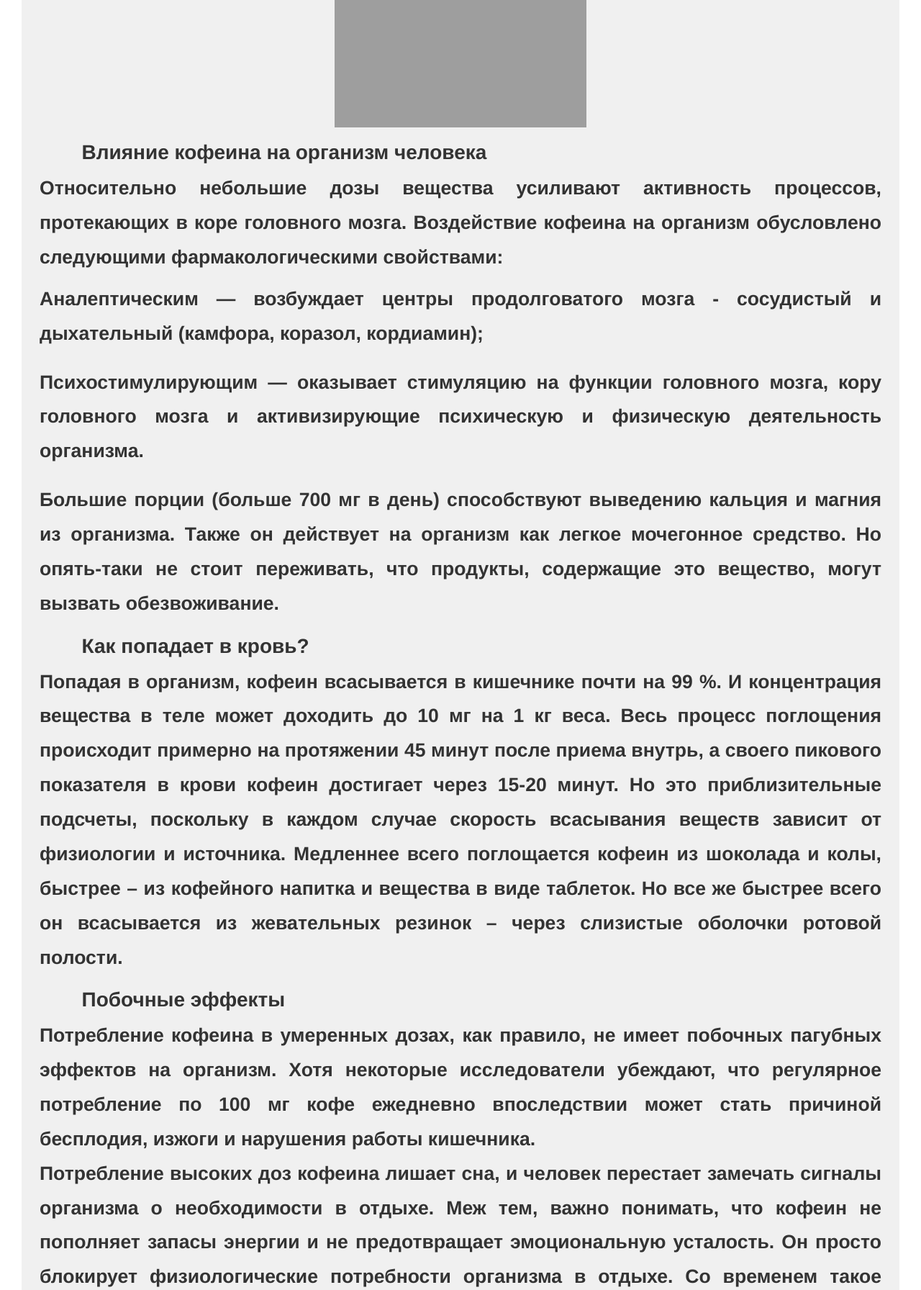
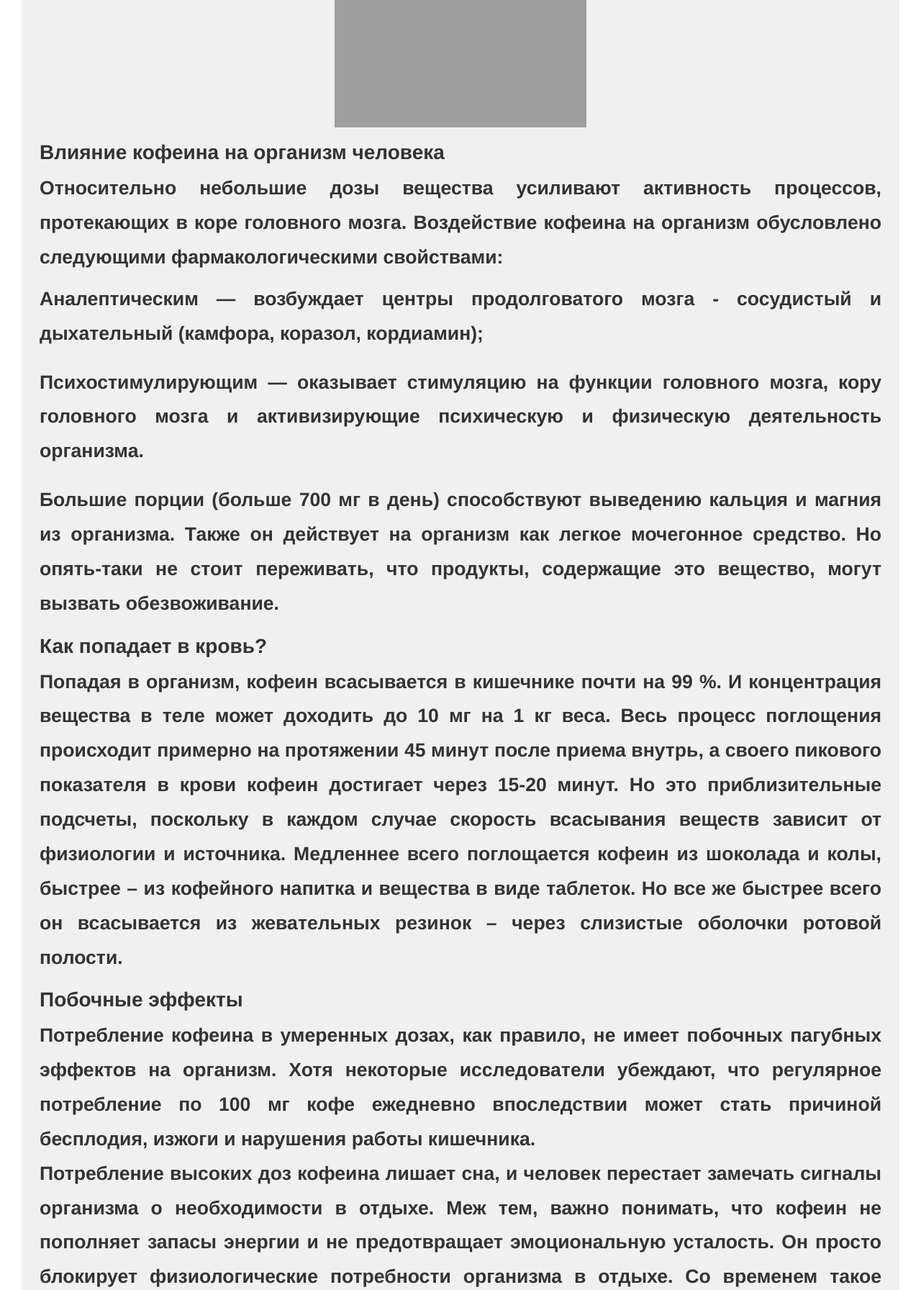
Before and after one commit to Moria-Mel/Caffeine, a Django app: page /caffeine/articles/1/ in a window 1280 px wide. Shown: the part 954-2746 px from the top of the page at 72% size. Run offline with Django 3.2, Linux system fonts and the light colour scheme; data comes from the database, SQL or seed files in the repository; both versions use the stored data as it was after the commit; some libraries are stand-ins or nearby versions; grey boxes are pictures that could not be loaded.

Commit message:
description changed

```diff
--- a/caffeine/templates/articles/articlecaffeine.html
+++ b/caffeine/templates/articles/articlecaffeine.html
@@ -18,7 +18,7 @@
 </div>
 
 <div>
-<h2 class="r letters_sb">Влияние кофеина на организм человека</h2>
+<h2 class="letters_sb">Влияние кофеина на организм человека</h2>
 <p class="articles__style">Относительно небольшие дозы вещества усиливают активность процессов, протекающих в коре головного мозга. Воздействие кофеина на организм обусловлено следующими фармакологическими свойствами:</p>
 <dl class="articles__style">Аналептическим — возбуждает центры продолговатого мозга - сосудистый и дыхательный (камфора, коразол, кордиамин);</dl>
 <dl class="articles__style">Психостимулирующим — оказывает стимуляцию на функции головного мозга, кору головного мозга и активизирующие психическую и физическую деятельность организма.</dl>
@@ -26,12 +26,12 @@
 </div>
 
 <div>
-<h2 class="r letters_sb">Как попадает в кровь?</h2>
+<h2 class="letters_sb">Как попадает в кровь?</h2>
 <p class="articles__style">Попадая в организм, кофеин всасывается в кишечнике почти на 99 %. И концентрация вещества в теле может доходить до 10 мг на 1 кг веса. Весь процесс поглощения происходит примерно на протяжении 45 минут после приема внутрь, а своего пикового показателя в крови кофеин достигает через 15-20 минут. Но это приблизительные подсчеты, поскольку в каждом случае скорость всасывания веществ зависит от физиологии и источника. Медленнее всего поглощается кофеин из шоколада и колы, быстрее – из кофейного напитка и вещества в виде таблеток. Но все же быстрее всего он всасывается из жевательных резинок – через слизистые оболочки ротовой полости.</p>
 </div>
 
 <div>
-<h2 class="r letters_sb">Побочные эффекты</h2>
+<h2 class="letters_sb">Побочные эффекты</h2>
 <p class="articles__style">Потребление кофеина в умеренных дозах, как правило, не имеет побочных пагубных эффектов на организм. Хотя некоторые исследователи убеждают, что регулярное потребление по 100 мг кофе ежедневно впоследствии может стать причиной бесплодия, изжоги и нарушения работы кишечника. <br> Потребление высоких доз кофеина лишает сна, и человек перестает замечать сигналы организма о необходимости в отдыхе. Меж тем, важно понимать, что кофеин не пополняет запасы энергии и не предотвращает эмоциональную усталость. Он просто блокирует физиологические потребности организма в отдыхе. Со временем такое состояние ведет к развитию депрессии, вызывает тревожность, чрезмерную нервозность, потливость и тремор.</p>
 </div>
 </div>
--- a/caffeine/templates/questionary_base.html
+++ b/caffeine/templates/questionary_base.html
@@ -10,8 +10,8 @@
 <form method="post" action="{% url 'questionary' %}">
     <div class="style">
 {% csrf_token %}
-    <h2 class="h2_questionary">Часть {{ form.numb }}</h2>
-    <h3 class="h3_questionary">{{ form.comment }}</h3>
+    <h2 class="letters_sb">Часть {{ form.numb }}</h2>
+    <h3 class="articles__style">{{ form.comment }}</h3>
     <table class="table_class">
         {% for question in form %}
             <tr>
```
Also changed, not shown: caffeine/db.sqlite3.
